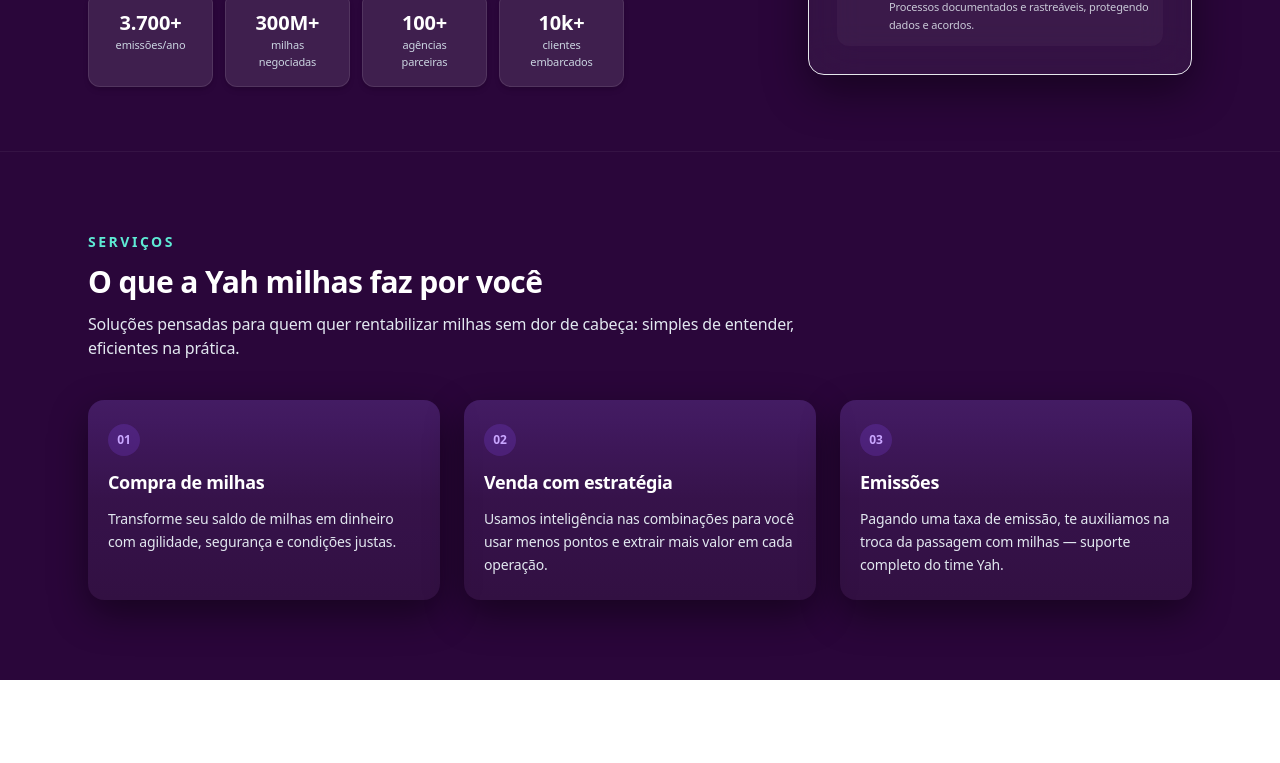
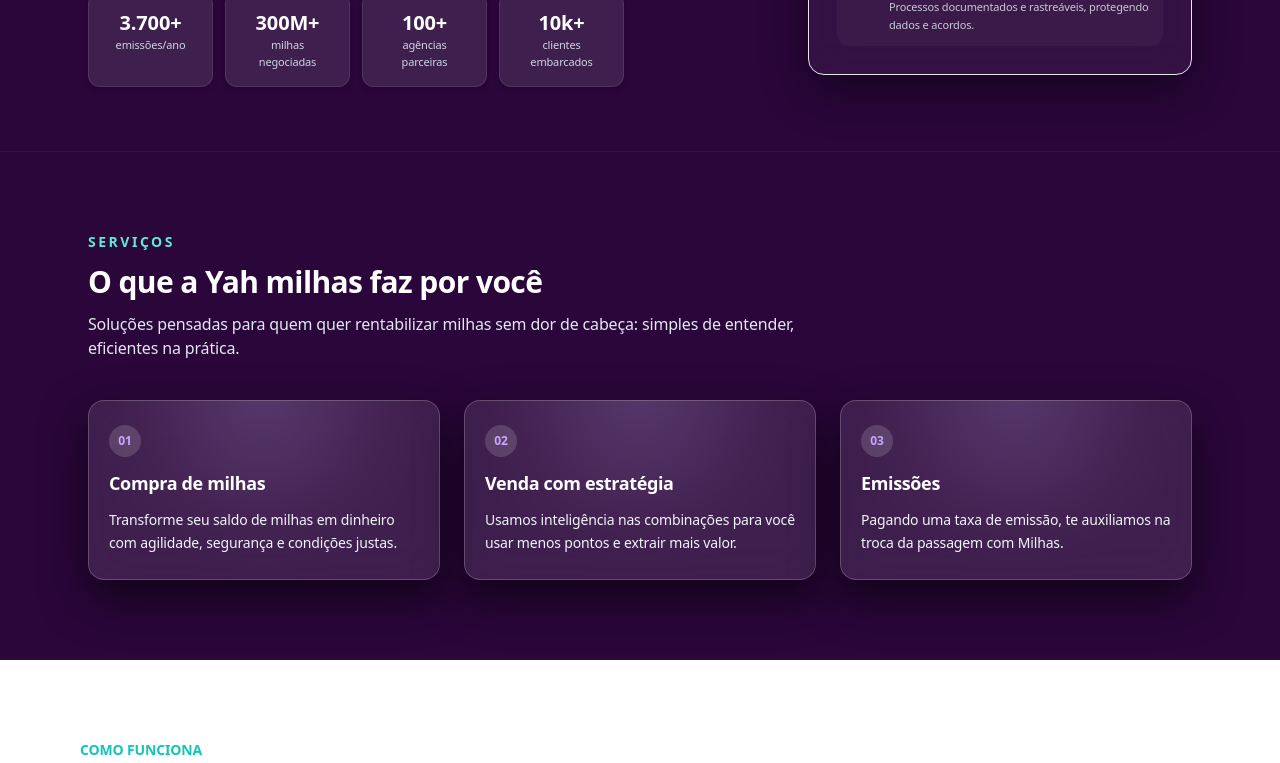
Before and after one commit to AbaMilhas/yah-landing, a Next.js app: page / in a window 1280 px wide. Shown: the part 497-1260 px from the top of the page. Built offline with nearby package versions, Linux system fonts and the light colour scheme; no server answers.

Commit message:
aplica glassmorphism premium nos cards de serviços

```diff
--- a/components/Services.tsx
+++ b/components/Services.tsx
@@ -7,7 +7,6 @@ export default function Services() {
       className="bg-[#2A063A] text-white py-16 sm:py-20 border-t border-white/5"
     >
       <div className="mx-auto max-w-6xl px-6 space-y-10">
-
         {/* Cabeçalho da seção */}
         <div className="space-y-3 max-w-3xl">
           <p className="text-sm font-semibold tracking-[0.18em] uppercase text-teal-300">
@@ -22,79 +21,59 @@ export default function Services() {
           </p>
         </div>
 
-        {/* Cards de serviços */}
+        {/* Cards de serviços – estilo glassmorphism */}
         <div className="grid gap-6 md:grid-cols-3">
+          {/* Compra de milhas */}
+          <div className="relative group">
+            {/* Glow lilás no fundo */}
+            <div className="pointer-events-none absolute inset-0 rounded-2xl bg-[radial-gradient(circle_at_top,_rgba(201,166,255,0.26),_transparent_60%)] opacity-70 group-hover:opacity-100 transition-opacity duration-300" />
 
-          {/* CARD 01 */}
-          <div className="relative group">
-            {/* Degradê roxo-lilás */}
-            <div className="absolute inset-0 rounded-2xl bg-gradient-to-b
-                    from-[#8B4DFF]/30 via-[#6A2BCB]/10 to-transparent
-                    opacity-60 group-hover:opacity-100 transition-opacity duration-300" />
-
-            {/* Conteúdo */}
-            <div className="relative flex h-full flex-col gap-3 rounded-2xl
-                 bg-white/[0.04] px-5 py-6 shadow-[0_14px_38px_rgba(0,0,0,0.45)]
-                 transition-transform duration-300 group-hover:-translate-y-1">
-
-              <span className="inline-flex h-8 w-8 items-center justify-center rounded-full
-                     bg-[#8B4DFF]/20 text-xs font-semibold text-[#C9A6FF]">
+            <div className="relative flex h-full flex-col gap-3 rounded-2xl border border-white/20 bg-white/10 px-5 py-6 shadow-[0_18px_45px_rgba(0,0,0,0.6)] backdrop-blur-xl transition-all duration-300 group-hover:-translate-y-1 group-hover:border-[#C9A6FF] group-hover:bg-white/15">
+              <span className="inline-flex h-8 w-8 items-center justify-center rounded-full bg-white/15 text-xs font-semibold text-[#C9A6FF]">
                 01
               </span>
 
               <h3 className="text-lg font-semibold">Compra de milhas</h3>
 
-              <p className="text-sm text-slate-200 leading-relaxed">
+              <p className="text-sm text-slate-100 leading-relaxed">
                 Transforme seu saldo de milhas em dinheiro com agilidade,
                 segurança e condições justas.
               </p>
             </div>
           </div>
 
-          {/* CARD 02 */}
+          {/* Venda com estratégia */}
           <div className="relative group">
-            <div className="absolute inset-0 rounded-2xl bg-gradient-to-b
-                    from-[#8B4DFF]/30 via-[#6A2BCB]/10 to-transparent
-                    opacity-60 group-hover:opacity-100 transition-opacity duration-300" />
+            <div className="pointer-events-none absolute inset-0 rounded-2xl bg-[radial-gradient(circle_at_top,_rgba(201,166,255,0.26),_transparent_60%)] opacity-70 group-hover:opacity-100 transition-opacity duration-300" />
 
-            <div className="relative flex h-full flex-col gap-3 rounded-2xl
-                 bg-white/[0.04] px-5 py-6 shadow-[0_14px_38px_rgba(0,0,0,0.45)]
-                 transition-transform duration-300 group-hover:-translate-y-1">
-
-              <span className="inline-flex h-8 w-8 items-center justify-center rounded-full
-                     bg-[#8B4DFF]/20 text-xs font-semibold text-[#C9A6FF]">
+            <div className="relative flex h-full flex-col gap-3 rounded-2xl border border-white/20 bg-white/10 px-5 py-6 shadow-[0_18px_45px_rgba(0,0,0,0.6)] backdrop-blur-xl transition-all duration-300 group-hover:-translate-y-1 group-hover:border-[#C9A6FF] group-hover:bg-white/15">
+              <span className="inline-flex h-8 w-8 items-center justify-center rounded-full bg-white/15 text-xs font-semibold text-[#C9A6FF]">
                 02
               </span>
 
               <h3 className="text-lg font-semibold">Venda com estratégia</h3>
 
-              <p className="text-sm text-slate-200 leading-relaxed">
+              <p className="text-sm text-slate-100 leading-relaxed">
                 Usamos inteligência nas combinações para você usar menos pontos
-                e extrair mais valor em cada operação.
+                e extrair mais valor.
               </p>
             </div>
           </div>
 
-          {/* CARD 03 */}
+          {/* Emissões */}
           <div className="relative group">
-            <div className="absolute inset-0 rounded-2xl bg-gradient-to-b
-                    from-[#8B4DFF]/30 via-[#6A2BCB]/10 to-transparent
-                    opacity-60 group-hover:opacity-100 transition-opacity duration-300" />
+            <div className="pointer-events-none absolute inset-0 rounded-2xl bg-[radial-gradient(circle_at_top,_rgba(201,166,255,0.26),_transparent_60%)] opacity-70 group-hover:opacity-100 transition-opacity duration-300" />
 
-            <div className="relative flex h-full flex-col gap-3 rounded-2xl
-                 bg-white/[0.04] px-5 py-6 shadow-[0_14px_38px_rgba(0,0,0,0.45)]
-                 transition-transform duration-300 group-hover:-translate-y-1">
-
-              <span className="inline-flex h-8 w-8 items-center justify-center rounded-full
-                     bg-[#8B4DFF]/20 text-xs font-semibold text-[#C9A6FF]">
+            <div className="relative flex h-full flex-col gap-3 rounded-2xl border border-white/20 bg-white/10 px-5 py-6 shadow-[0_18px_45px_rgba(0,0,0,0.6)] backdrop-blur-xl transition-all duration-300 group-hover:-translate-y-1 group-hover:border-[#C9A6FF] group-hover:bg-white/15">
+              <span className="inline-flex h-8 w-8 items-center justify-center rounded-full bg-white/15 text-xs font-semibold text-[#C9A6FF]">
                 03
               </span>
 
               <h3 className="text-lg font-semibold">Emissões</h3>
 
-              <p className="text-sm text-slate-200 leading-relaxed">
+              <p className="text-sm text-slate-100 leading-relaxed">
                 Pagando uma taxa de emissão, te auxiliamos na troca da passagem
-                com milhas — suporte completo do time Yah.
+                com Milhas.
               </p>
             </div>
           </div>
```
